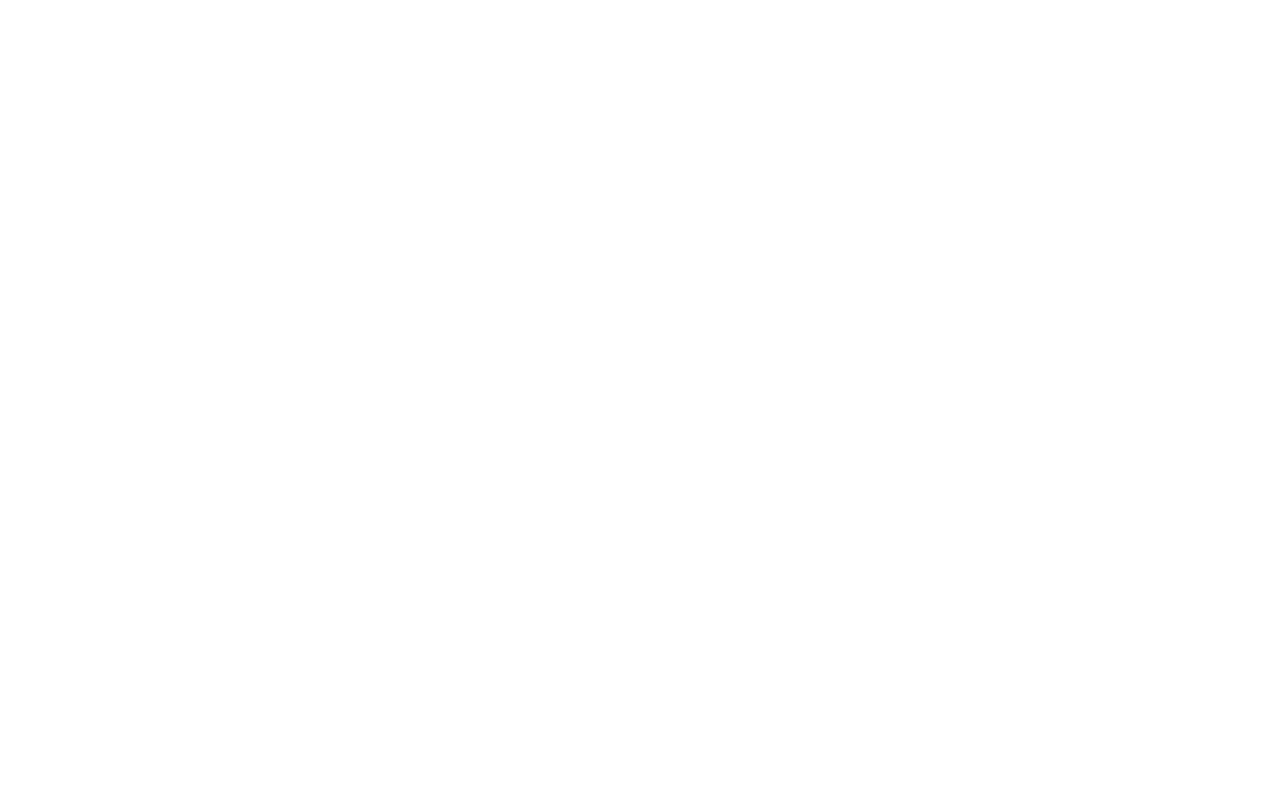
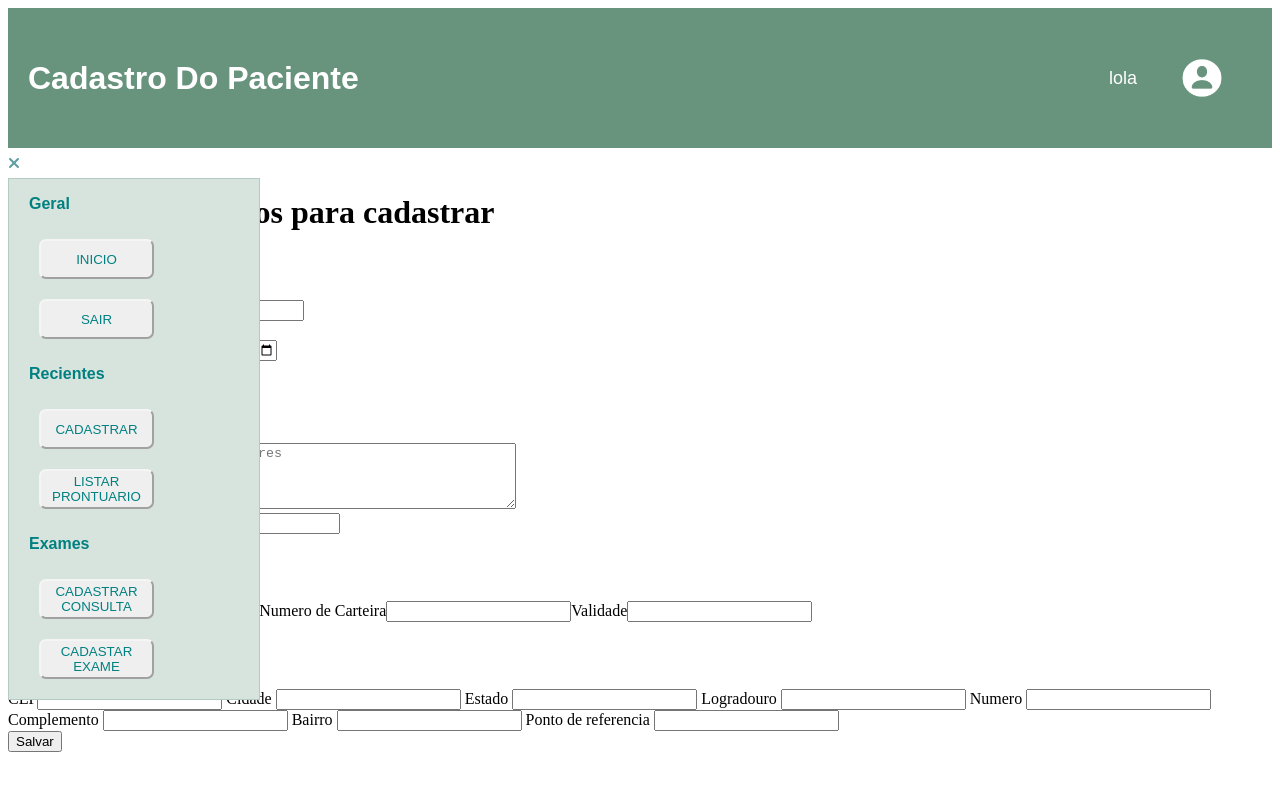
Before and after one commit to miche0077/labMedicine, a React (Vite) app: page /cadastroPacientes in a window 1280 px wide. Before the commit this address had no page. Shown: the top 790 px of the page. Built offline with nearby package versions, Linux system fonts and the light colour scheme.

Commit message:
formulario cadastro dos pacientes

```diff
--- a/src/App.jsx
+++ b/src/App.jsx
@@ -2,7 +2,7 @@
 import Login from "./components/login/login";
 import CriarConta from "./components/CriarConta/CriarConta";
 import PaginaDeInicio from "./pages/paginaDeInicio/PaginaDeInicio";
-
+import CadastroPacientes from "./pages/paginaDeCadastroDePaciente/CadastroPacientes";
 
 function App() {
   return (
@@ -11,7 +11,7 @@
         <Route path="/login" element={<Login />} />
         <Route path="/CriarConta" element={<CriarConta />} />
         <Route path="/paginaDeInicio" element={<PaginaDeInicio />} />
-
+        <Route path="/cadastroPacientes" element={<CadastroPacientes />} />
       </Routes>
 
     </div>
--- a/src/components/LateralMenu/LateralMenu.jsx
+++ b/src/components/LateralMenu/LateralMenu.jsx
@@ -7,14 +7,14 @@
   {
     group: "Geral",
     items: [
-      { label: "INICIO", path: "/inicio" },
+      { label: "INICIO", path: "/inicio",},
       { label: "SAIR", path: "/sair" },
     ],
   },
   {
     group: "Recientes",
     items: [
-      { label: "CADASTRAR", path: "/cadastrar" },
+      { label: "CADASTRAR", path: "/cadastroPacientes" },
       { label: "LISTAR PRONTUARIO", path: "/listar-prontuario" },
     ],
   },
--- a/src/components/Toolbar/Toolbar.jsx
+++ b/src/components/Toolbar/Toolbar.jsx
@@ -1,4 +1,3 @@
-import React from 'react';
 import PropTypes from 'prop-types';
 import './Toolbar.css'
 
--- /dev/null
+++ b/src/pages/paginaDeCadastroDePaciente/CadastroPacientes.jsx
@@ -0,0 +1,205 @@
+import LateralMenu from "../../components/LateralMenu/LateralMenu";
+import Toolbar from "../../components/Toolbar/Toolbar";
+import imgUser from "../../assets/images/img-user.png";
+import { useState } from "react";
+
+function CadastroPacientes() {
+  const [formData, setFormData] = useState({
+    nomeCompleto: "",
+    genero: "",
+    dataNascimento: "",
+    cpf: "",
+    rg: "",
+    estadoCivil: "",
+    telefone: "",
+    naturalidade: "",
+  });
+
+  const [errors, setErrors] = useState({});
+  const [text, setText] = useState("");
+  const minLengthTextArea = 5;
+  const maxLength = 50;
+
+  const handleTextChange = (e) => {
+    const newText = e.target.value;
+    setText(newText);
+
+    if (newText.length <= minLengthTextArea || newText.length >= maxLength) {
+      setErrors({ ...errors, naturalidade: alert(`Debe tener entre ${minLengthTextArea} y ${maxLength} caracteres`) });
+    } else {
+      setErrors({ ...errors, naturalidade: null });
+    }
+  };
+
+  const handleInputChange = (e) => {
+    const { name, value } = e.target;
+    setFormData({ ...formData, [name]: value });
+  };
+
+  const handleSubmit = (e) => {
+    e.preventDefault();
+
+    const validationErrors = {};
+
+    for (const field in formData) {
+      if (!formData[field]) {
+        validationErrors[field] = "Campo obrigatório";
+      }
+    }
+
+    const cpfRegex = /^\d{3}\.\d{3}\.\d{3}-\d{2}$/;
+    if (!cpfRegex.test(formData.cpf)) {
+      validationErrors.cpf = "CPF inválido";
+    }
+
+
+
+  };
+  return (
+    <div className="container-cadastroPaciente">
+      <Toolbar
+        pageTitle="Cadastro Do Paciente"
+        userImage={imgUser}
+        userName="lola"
+      />
+      <LateralMenu />
+      <div>
+      <h1> Preencha os campos para cadastrar</h1>
+      <h2>Cadastro de Paciente</h2>
+      <form onSubmit={handleSubmit}>
+        <div>
+          <label htmlFor="nomeCompleto">Nome Completo:</label>
+          <input
+            type="text"
+            id="nomeCompleto"
+            name="nomeCompleto"
+            value={formData.nomeCompleto}
+            onChange={handleInputChange}
+            required
+          />
+          {errors.nomeCompleto && (
+            <span className="error">{errors.nomeCompleto}</span>
+          )}
+        </div>
+        <div>
+          <label htmlFor="genero">Gênero:</label>
+          <select
+            id="genero"
+            name="genero"
+            value={formData.genero}
+            onChange={handleInputChange}
+            required
+          >
+            <option value="">Selecione</option>
+            <option value="masculino">Masculino</option>
+            <option value="feminino">Feminino</option>
+            <option value="outro">Outro</option>
+          </select>
+          {errors.genero && <span className="error">{errors.genero}</span>}
+        </div>
+        <div>
+          <label>Data Nascimento:</label>
+          <input type="month" />
+        </div>
+        <div>
+          <label>Cpf:</label>
+          <input type="number" />
+        </div>
+        <div>
+          <label>RG:</label>
+          <input type="text" />
+        </div>
+        <div>
+          <label>Estado Civil:</label>
+          <select>
+            <option value="">Selecione</option>
+            <option value="casado">Casado</option>
+            <option value="solteiro">Solteiro</option>
+            <option value="separado">Separado</option>
+            <option value="divorciado">Divorciado</option>
+            <option value="viúvo">Viúvo</option>
+            <option value="outro">Outro</option>
+          </select>
+        </div>
+        <div>
+          <label>Telefone:</label>
+          <input type="tel"></input>
+        </div>
+        <div>
+          <label>Naturalidade:</label>
+          <textarea
+            value={text}
+            onChange={handleTextChange}
+            placeholder={`Máximo de ${maxLength} caracteres`}
+            rows="4"
+            cols="50"
+          ></textarea>
+        </div>
+        <div>
+            <label>Contato de emergencia</label>
+            <input
+            type='number'>
+            </input>
+        </div>
+        <div>
+            <h2> Convênio </h2>
+        <div>
+            <label> Convênio</label>
+            <input type="text"
+            />
+            <label> Numero de Carteira</label>
+            <input type="number"
+            />
+            <label>
+                Validade
+            </label>
+            <input type='number'/>
+        </div>
+        <div>
+            <h2>Dados de endereço</h2>
+            <div>
+                <label>CEP</label>
+                <input
+                type='number'
+                />
+                <label> Cidade </label>
+                <input
+                type='text'
+                />
+                <label> Estado </label>
+                <input
+                type='text'
+                />
+                <label> Logradouro </label>
+                <input
+                type='text'
+                />
+                <label> Numero </label>
+                <input
+                type='number'
+                />
+                <label> Complemento </label>
+                <input
+                type='text'
+                />
+                <label> Bairro </label>
+                <input
+                type='text'
+                />
+                <label> Ponto de referencia </label>
+                <input
+                type='text'
+                />
+            </div>
+        </div>
+        </div>
+        <div>
+          <button type="submit">Salvar</button>
+        </div>
+      </form>
+      </div>
+    </div>
+  );
+}
+
+export default CadastroPacientes;
```
